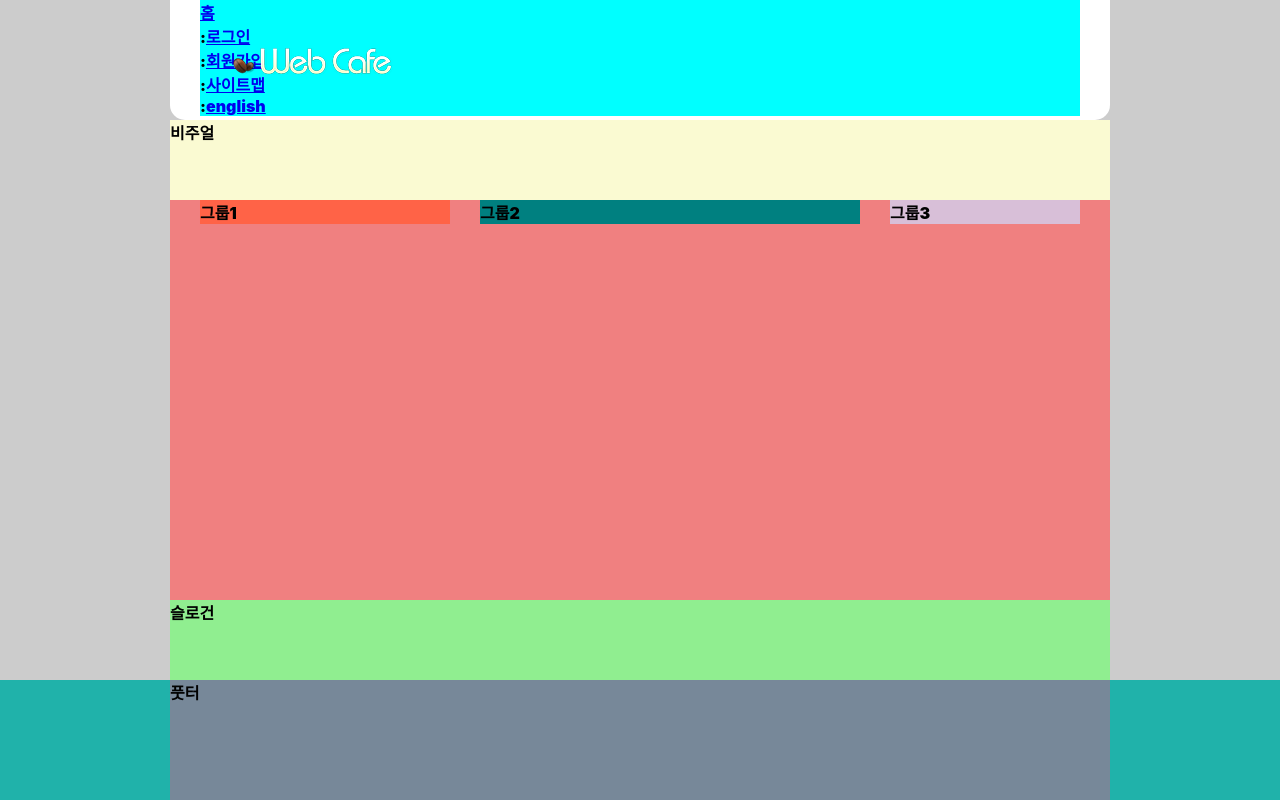
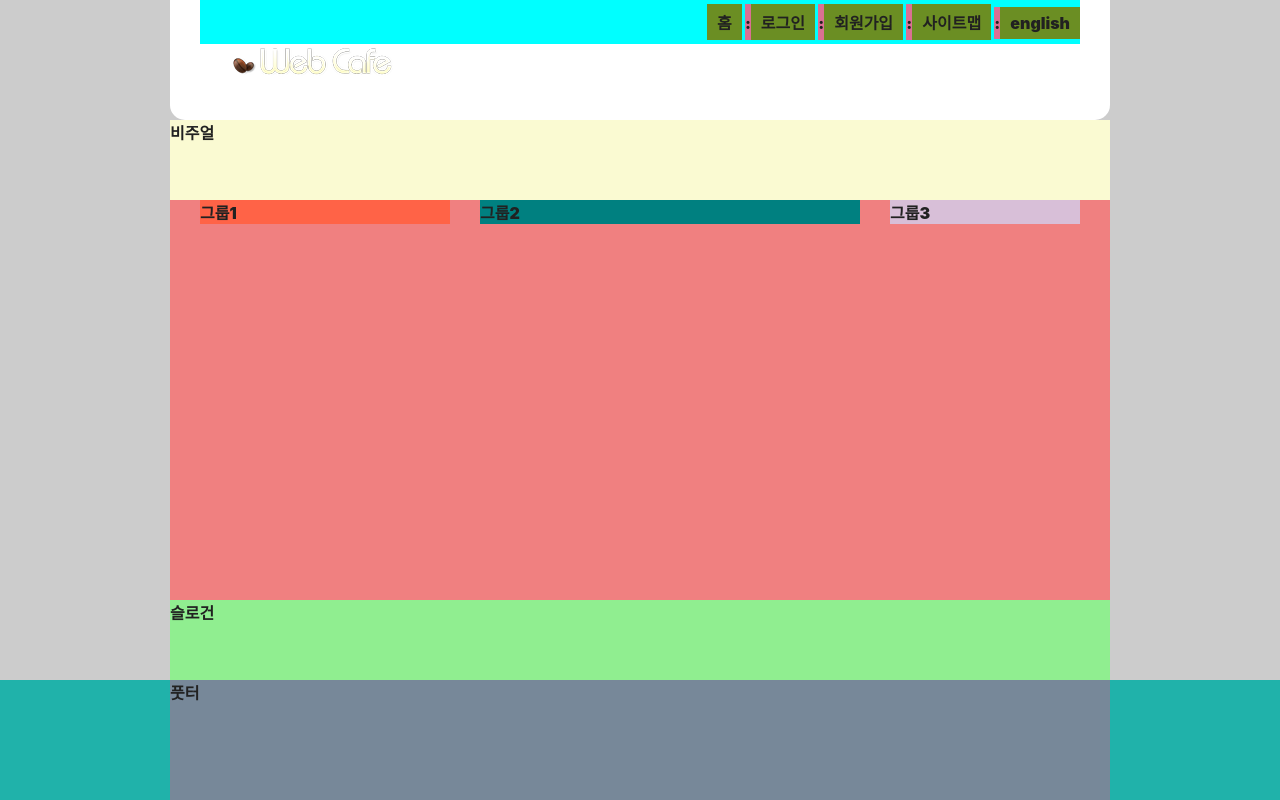
Before and after one commit to Stilllee/HTML5, a plain HTML site: page index.html in a window 1280 px wide. Drawn offline with Linux system fonts and the light colour scheme; a web font is replaced by a local one.

Commit message:
텍스트 링크 모음 일부 디자인

```diff
--- a/styles/style.css
+++ b/styles/style.css
@@ -5,7 +5,18 @@
   box-sizing: border-box;
 }
 
+/* 기본 스타일 */
+
+/* 링크 스타일 */
+a {
+  color: inherit;
+  text-decoration: none;
+}
+
+/* 본문 스타일 */
+
 body {
+  color: #212121;
   background: #ccc;
   font-family: "Pretendard Variable", Pretendard, -apple-system, BlinkMacSystemFont, system-ui, Roboto, "Helvetica Neue", "Segoe UI", "Apple SD Gothic Neo", "Noto Sans KR", "Malgun Gothic", "Apple Color Emoji", "Segoe UI Emoji", "Segoe UI Symbol", sans-serif;
   font-weight: 900;
@@ -36,6 +47,18 @@ body {
 /* 텍스트 링크 모음 */
 .member {
   background-color: aqua;
+  text-align: right;
+  padding: 4px 0;
+}
+
+.member li {
+  background-color: palevioletred;
+  display: inline-block;
+}
+.member a{
+  background-color: olivedrab;
+  padding: 6px 10px;
+  display: inherit;
 }
 
 /* 비주얼 */
```
